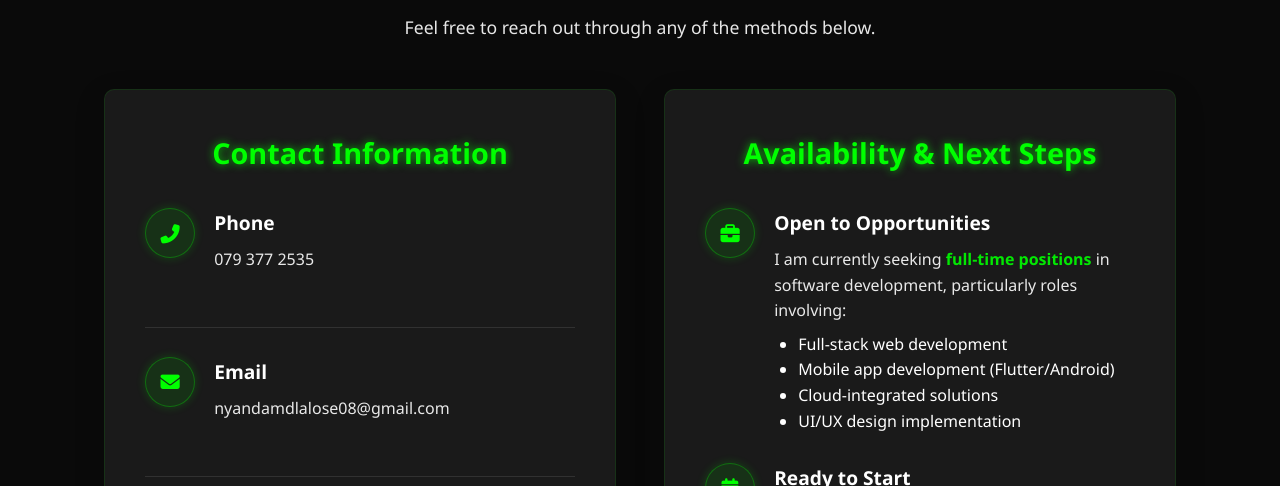
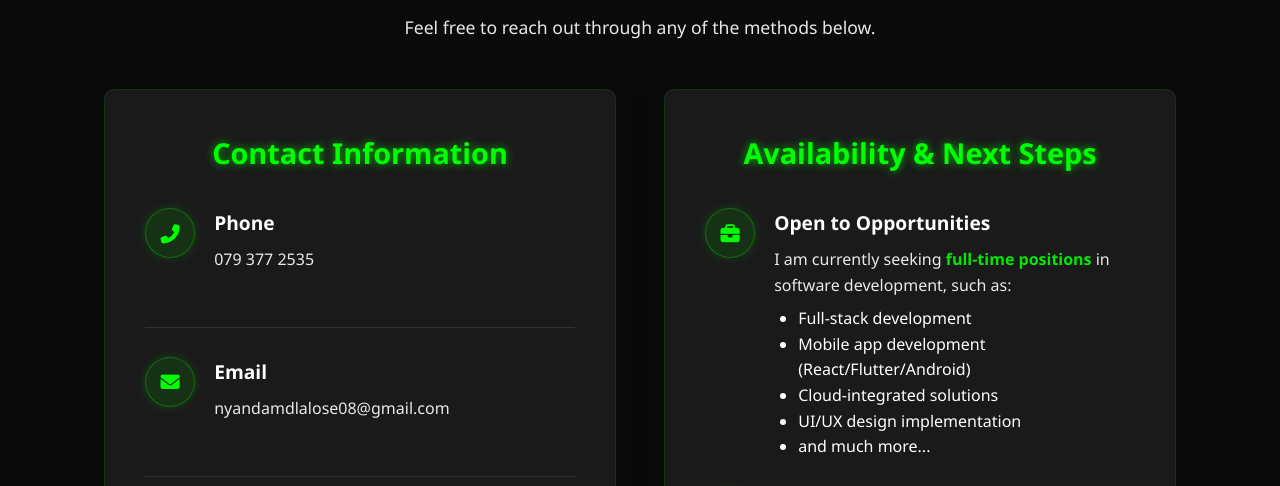
Before and after one commit to CodeNinja-debug/Portfolio, a plain HTML site: page html/ContactMe.html in a window 1280 px wide. Shown: the part 311-797 px from the top of the page. Drawn offline with Linux system fonts and the light colour scheme.

Commit message:
extra details

```diff
--- a/html/ContactMe.html
+++ b/html/ContactMe.html
@@ -590,12 +590,13 @@
                 </div>
                 <div class="availability-details">
                     <h3>Open to Opportunities</h3>
-                    <p>I am currently seeking <span class="highlight">full-time positions</span> in software development, particularly roles involving:</p>
+                    <p>I am currently seeking <span class="highlight">full-time positions</span> in software development, such as:</p>
                     <ul style="margin-left: 1.5rem; margin-top: 0.5rem;">
-                        <li>Full-stack web development</li>
-                        <li>Mobile app development (Flutter/Android)</li>
+                        <li>Full-stack development</li>
+                        <li>Mobile app development (React/Flutter/Android)</li>
                         <li>Cloud-integrated solutions</li>
                         <li>UI/UX design implementation</li>
+                        <li>and much more...</li>
                     </ul>
                 </div>
             </div>
```
